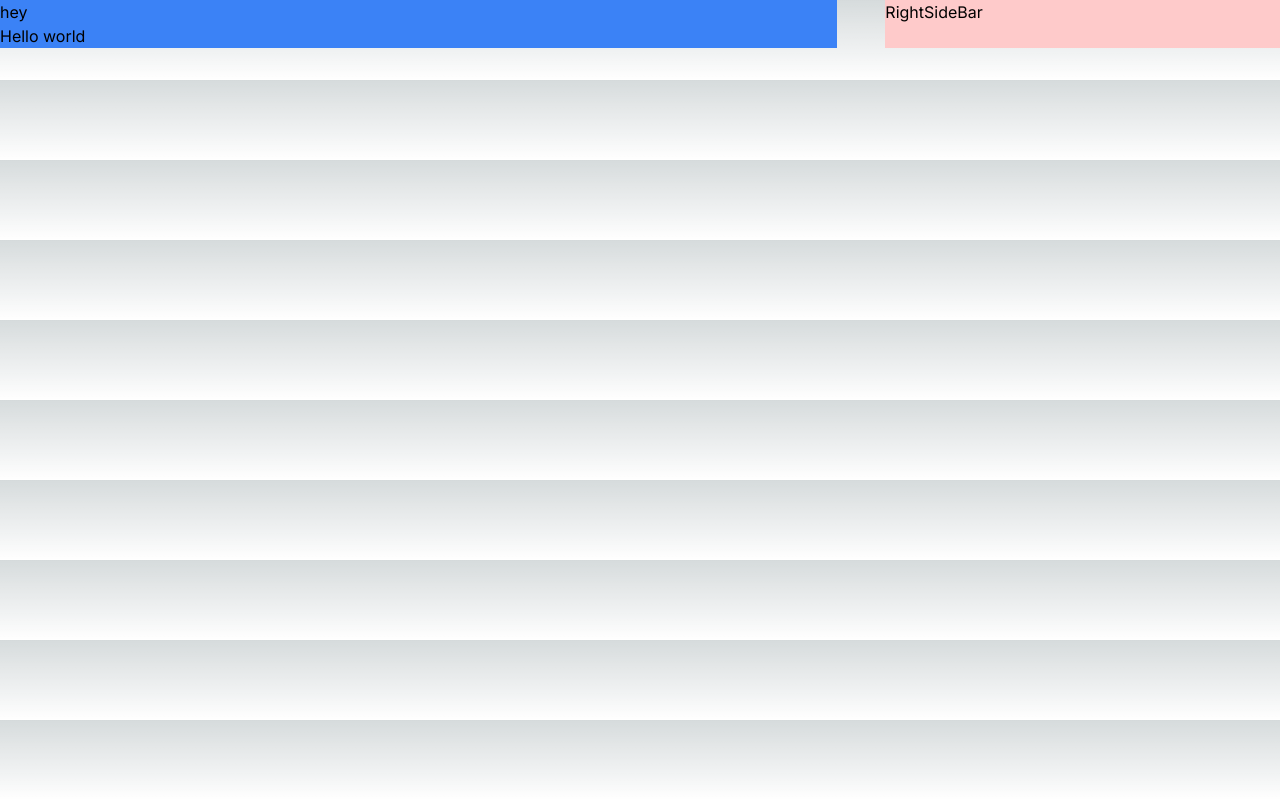
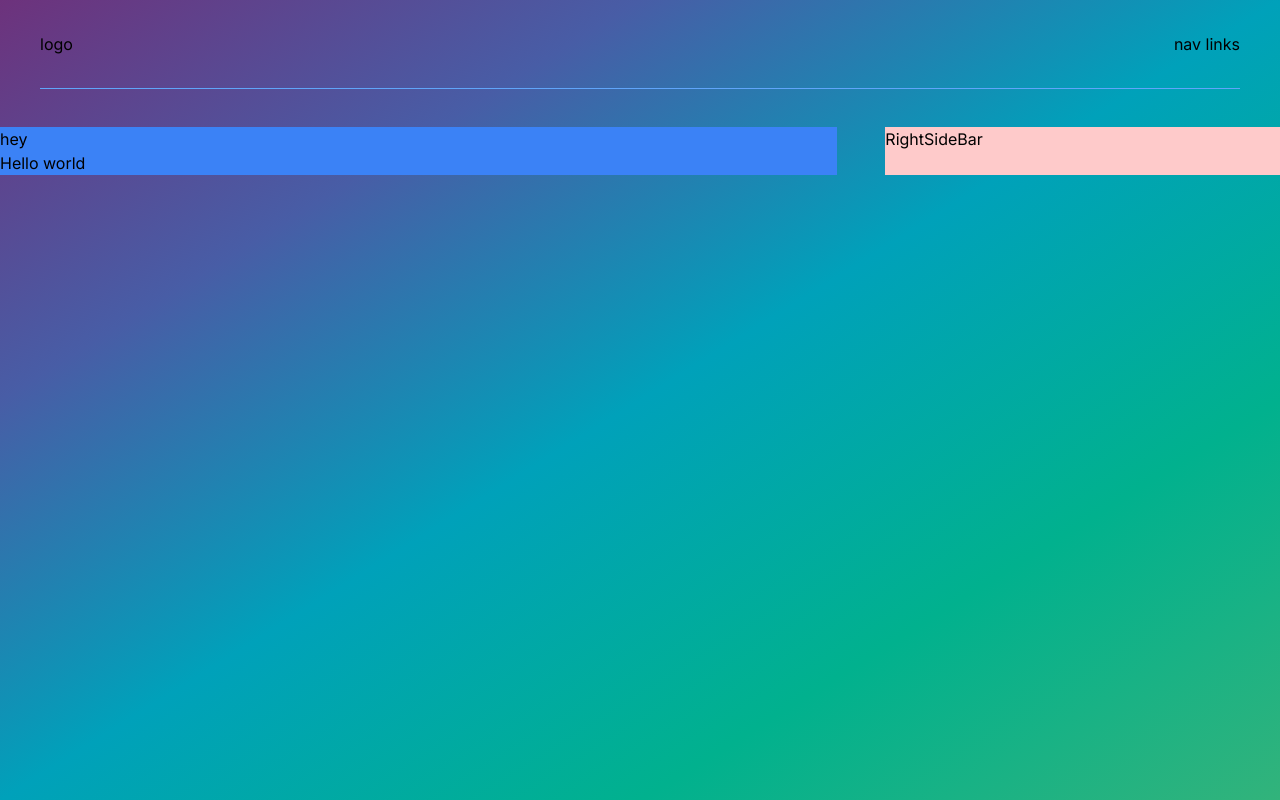
Before and after one commit to s-kvng/BitBard-Blogs, a Next.js app: page / in a window 1280 px wide. Built offline with nearby package versions, Linux system fonts and the light colour scheme.

Commit message:
home layout update/ add scss package

```diff
--- a/app/(root)/layout.js
+++ b/app/(root)/layout.js
@@ -1,6 +1,8 @@
 import { Inter } from "next/font/google";
-import "../globals.css";
+import "../globals.scss";
+
 import RightSideBar from "@/components/shared/RightSideBar";
+import { Header } from "@/components";
 
 const inter = Inter({ subsets: ["latin"] });
 
@@ -13,6 +15,7 @@ export default function RootLayout({ children }) {
   return (
     <html lang="en">
       <body className={inter.className}>
+        <Header />
         <main className="container mx-auto px mb-8">
           <section className="grid grid-cols-1 lg:grid-cols-12 gap-12">
             {children}
--- a/app/(root)/page.js
+++ b/app/(root)/page.js
@@ -1,4 +1,11 @@
 import Image from "next/image";
+
+import { PostCard } from "@/components";
+
+const testPosts = [
+  { title: "Reat is great", excerpt: "Learn React" },
+  { title: "Reat is ", excerpt: "Learn React" },
+];
 export default function Home() {
   return (
     <div className="lg:col-span-8 col-span-1 bg-blue-500">
--- a/app/globals.css
+++ /dev/null
@@ -1,27 +0,0 @@
-@tailwind base;
-@tailwind components;
-@tailwind utilities;
-
-:root {
-  --foreground-rgb: 0, 0, 0;
-  --background-start-rgb: 214, 219, 220;
-  --background-end-rgb: 255, 255, 255;
-}
-
-@media (prefers-color-scheme: dark) {
-  :root {
-    --foreground-rgb: 255, 255, 255;
-    --background-start-rgb: 0, 0, 0;
-    --background-end-rgb: 0, 0, 0;
-  }
-}
-
-body {
-  color: rgb(var(--foreground-rgb));
-  background: linear-gradient(
-      to bottom,
-      transparent,
-      rgb(var(--background-end-rgb))
-    )
-    rgb(var(--background-start-rgb));
-}
--- /dev/null
+++ b/app/globals.scss
@@ -0,0 +1,98 @@
+@tailwind base;
+@tailwind components;
+@tailwind utilities;
+
+@import url("https://fonts.googleapis.com/css2?family=Montserrat:wght@300;400;700&display=swap");
+
+html,
+body {
+  padding: 0;
+  margin: 0;
+  font-family: "Montserrat", sans-serif;
+  &:before {
+    content: "";
+    content: "";
+    width: 100%;
+    height: 100vh;
+    background: linear-gradient(
+      to right bottom,
+      #6d327c,
+      #485da6,
+      #00a1ba,
+      #01b18e,
+      #32b37b
+    );
+    /*// background: #D3D3D3; */
+    /* background-image: url("../public/bg.jpg"); */
+    position: fixed;
+    left: 0;
+    top: 0;
+    z-index: -1;
+    background-position: 50% 50%;
+    background-repeat: no-repeat;
+    background-size: cover;
+  }
+}
+
+.text-shadow {
+  text-shadow: 0px 2px 0px rgb(0 0 0 / 30%);
+}
+
+.adjacent-post {
+  & .arrow-btn {
+    transition: width 300ms ease;
+    width: 50px;
+  }
+  &:hover {
+    & .arrow-btn {
+      width: 60px;
+    }
+  }
+}
+
+.react-multi-carousel-list {
+  & .arrow-btn {
+    transition: width 300ms ease;
+    width: 50px;
+    &:hover {
+      width: 60px;
+    }
+  }
+}
+
+a {
+  color: inherit;
+  text-decoration: none;
+}
+
+* {
+  box-sizing: border-box;
+}
+
+/* @tailwind base;
+@tailwind components;
+@tailwind utilities;
+
+:root {
+  --foreground-rgb: 0, 0, 0;
+  --background-start-rgb: 214, 219, 220;
+  --background-end-rgb: 255, 255, 255;
+}
+
+@media (prefers-color-scheme: dark) {
+  :root {
+    --foreground-rgb: 255, 255, 255;
+    --background-start-rgb: 0, 0, 0;
+    --background-end-rgb: 0, 0, 0;
+  }
+}
+
+body {
+  color: rgb(var(--foreground-rgb));
+  background: linear-gradient(
+      to bottom,
+      transparent,
+      rgb(var(--background-end-rgb))
+    )
+    rgb(var(--background-start-rgb));
+}*/
--- /dev/null
+++ b/components/cards/Categories.jsx
@@ -0,0 +1,7 @@
+import React from "react";
+
+const Categories = () => {
+  return <div>Categories</div>;
+};
+
+export default Categories;
--- /dev/null
+++ b/components/cards/PostCard.jsx
@@ -0,0 +1,7 @@
+import React from "react";
+
+const PostCard = () => {
+  return <div>PostCard</div>;
+};
+
+export default PostCard;
--- /dev/null
+++ b/components/cards/PostWidget.jsx
@@ -0,0 +1,7 @@
+import React from "react";
+
+const PostWidget = () => {
+  return <div>PostWidget</div>;
+};
+
+export default PostWidget;
--- /dev/null
+++ b/components/index.js
@@ -0,0 +1,4 @@
+export { default as PostCard } from "@/components/cards/PostCard";
+export { default as Categories } from "./cards/Categories";
+export { default as PostWidget } from "@/components/cards/PostWidget";
+export { default as Header } from "@/components/shared/Header";
--- /dev/null
+++ b/components/shared/Header.jsx
@@ -0,0 +1,14 @@
+import React from "react";
+
+const Header = () => {
+  return (
+    <header className="container mx-auto px-10 mb-8">
+      <div className="border-b border-blue-400 inline-block w-full py-8">
+        <div className="md:float-left block">logo</div>
+        <div className="hidden md:float-right md:block">nav links</div>
+      </div>
+    </header>
+  );
+};
+
+export default Header;
--- a/components/shared/RightSideBar.jsx
+++ b/components/shared/RightSideBar.jsx
@@ -1,5 +1,6 @@
 import React from "react";
 
+import { PostWidget, Categories } from "@/components";
 const RightSideBar = () => {
   return (
     <div className=" grid lg:col-span-4 col-span-1">
--- a/package.json
+++ b/package.json
@@ -9,9 +9,10 @@
     "lint": "next lint"
   },
   "dependencies": {
+    "next": "14.0.3",
     "react": "^18",
     "react-dom": "^18",
-    "next": "14.0.3"
+    "sass": "^1.69.5"
   },
   "devDependencies": {
     "autoprefixer": "^10.0.1",
```
Also changed, not shown: 1 other file (tests, documents, lock files or other folders).
